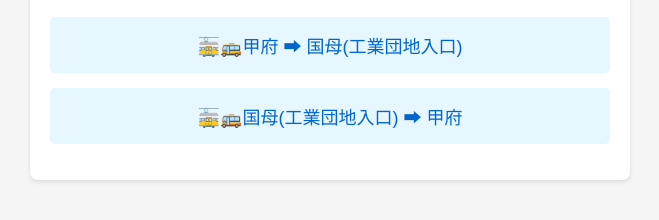
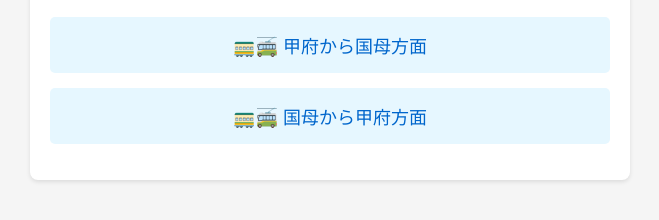
Before and after one commit to sparklingjoy/schedule-app, a plain HTML site: page index.html in a window 1280 px wide. Shown: the part 110-330 px from the top of the page, without its empty margins (310-969 px from the left). Drawn offline with Linux system fonts and the light colour scheme.

Commit message:
発着駅とバス停の明示、アイコン変更

```diff
--- a/index.html
+++ b/index.html
@@ -3,7 +3,7 @@
   <head>
     <meta charset="UTF-8" />
     <meta name="viewport" content="width=device-width, initial-scale=1.0" />
-    <title>バス時刻表アプリ</title>
+    <title>バス電車時刻表アプリ</title>
     <style>
       body {
         font-family: "Meiryo", sans-serif;
@@ -50,8 +50,12 @@
     <div class="container">
       <h1>時刻表一覧</h1>
       <ul class="route-list">
-        <li><a href="kofu-kokubo.html">🚋🚌甲府 ➡ 国母(工業団地入口)</a></li>
-        <li><a href="kokubo-kofu.html">🚋🚌国母(工業団地入口) ➡ 甲府</a></li>
+        <li>
+          <a href="kofu-kokubo.html">🚃🚎 甲府から国母方面</a>
+        </li>
+        <li>
+          <a href="kokubo-kofu.html">🚃🚎 国母から甲府方面</a>
+        </li>
         <!-- 将来的に追加する路線 -->
         <!-- <li><a href="route2.html">路線2</a></li> -->
       </ul>
```
